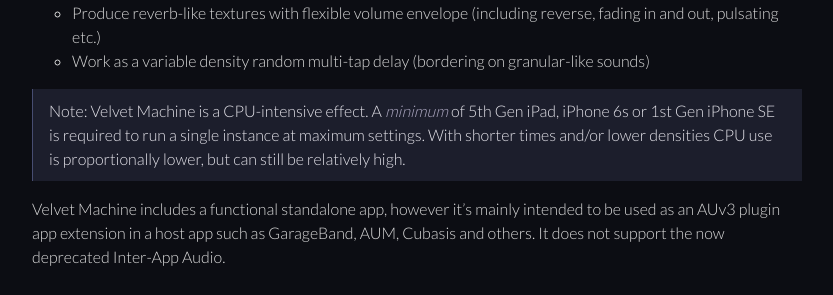
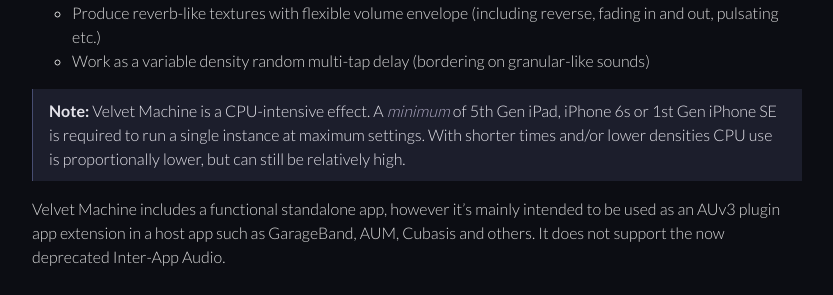
Before and after one commit to yuriturov/yuriturov.github.io, a Jekyll site: the page built from _pages/01_velvet-machine.md, in a window 1280 px wide and 900 px high, scrolled down 484 px. Shown: the part 159-454 px from the top of the window, without its empty margins (223-1056 px from the left). Built offline with Jekyll 4.4.1, drawn with Linux system fonts in a browser that asks for light colours.

```diff
--- a/_pages/01_velvet-machine.md
+++ b/_pages/01_velvet-machine.md
@@ -25,7 +25,7 @@ custom-stylesheet: velvet-machine.css
 - Produce reverb-like textures with flexible volume envelope (including reverse, fading in and out, pulsating etc.)
 - Work as a variable density random multi-tap delay (bordering on granular-like sounds)
 
-> Note: Velvet Machine is a CPU-intensive effect. A *minimum* of 5th Gen iPad, iPhone 6s or 1st Gen iPhone SE is required to run a single instance at maximum settings. With shorter times and/or lower densities CPU use is proportionally lower, but can still be relatively high.
+> **Note:** Velvet Machine is a CPU-intensive effect. A *minimum* of 5th Gen iPad, iPhone 6s or 1st Gen iPhone SE is required to run a single instance at maximum settings. With shorter times and/or lower densities CPU use is proportionally lower, but can still be relatively high.
 
 Velvet Machine includes a functional standalone app, however it's mainly intended to be used as an AUv3 plugin app extension in a host app such as GarageBand, AUM, Cubasis and others. It does not support the now deprecated Inter-App Audio.
 
```
